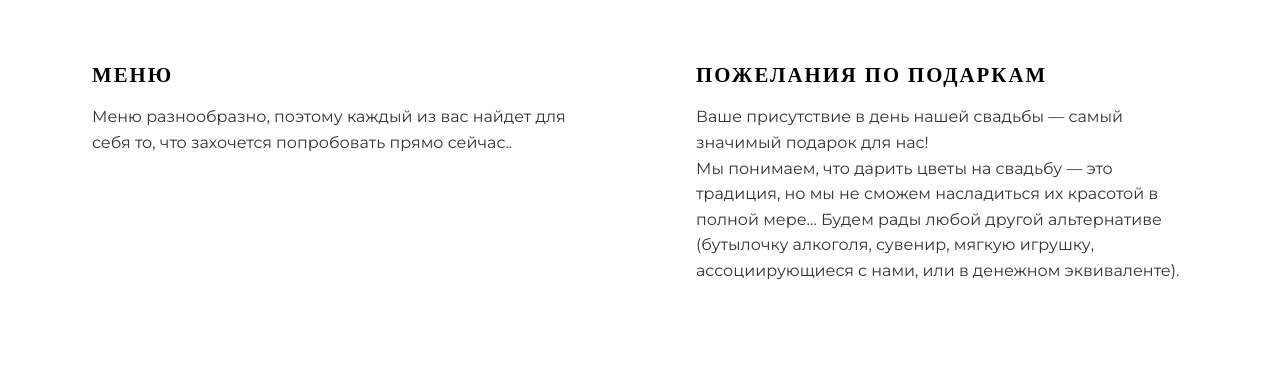
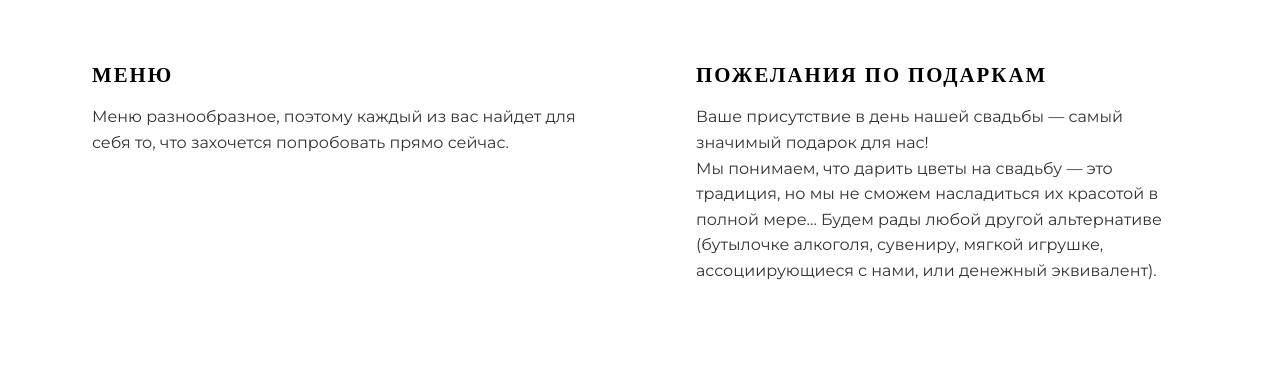
Before and after one commit to AMahonya/wedding-site, a Flask app: page / in a window 1280 px wide. Shown: the part 1661-2026 px from the top of the page. Run offline with Flask 3, Linux system fonts and the light colour scheme; some libraries are stand-ins or nearby versions.

Commit message:
Изменил пару буков

```diff
--- a/templates/index.html
+++ b/templates/index.html
@@ -86,12 +86,12 @@
             <div class="two-columns">
                 <div class="info-block">
                     <h3>МЕНЮ</h3>
-                    <p>Меню разнообразно, поэтому каждый из вас найдет для себя то, что захочется попробовать прямо сейчас..</p>
+                    <p>Меню разнообразное, поэтому каждый из вас найдет для себя то, что захочется попробовать прямо сейчас.</p>
                 </div>
                 <div class="info-block">
                     <h3>ПОЖЕЛАНИЯ ПО ПОДАРКАМ</h3>
                     <p>Ваше присутствие в день нашей свадьбы — самый значимый подарок для нас!</p>
-                    <p>Мы понимаем, что дарить цветы на свадьбу — это традиция, но мы не сможем насладиться их красотой в полной мере... Будем рады любой другой альтернативе (бутылочку алкоголя, сувенир, мягкую игрушку, ассоциирующиеся с нами, или в денежном эквиваленте).</p>
+                    <p>Мы понимаем, что дарить цветы на свадьбу — это традиция, но мы не сможем насладиться их красотой в полной мере... Будем рады любой другой альтернативе (бутылочке алкоголя, сувениру, мягкой игрушке, ассоциирующиеся с нами, или денежный эквивалент).</p>
                 </div>
             </div>
 
```
